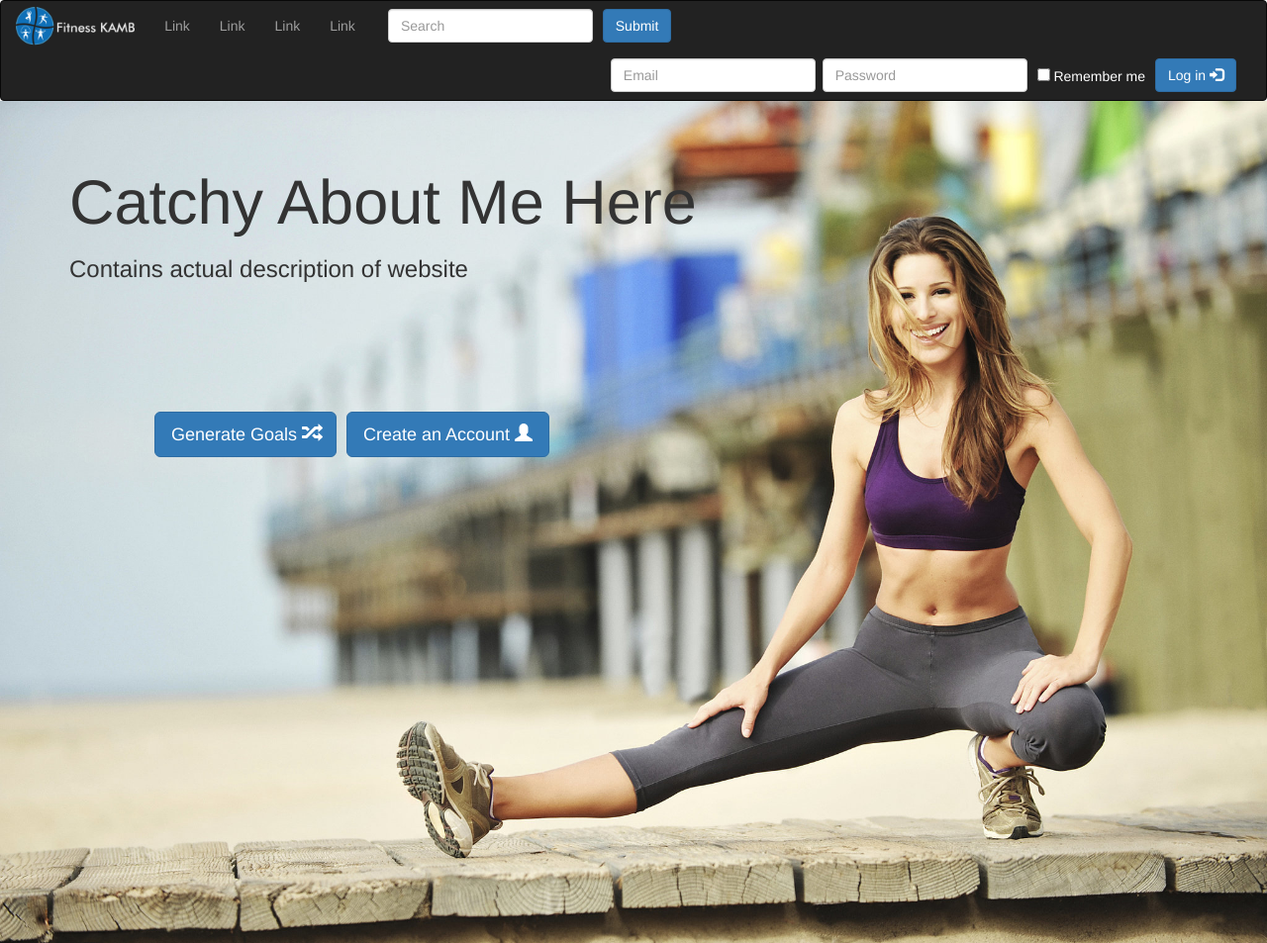
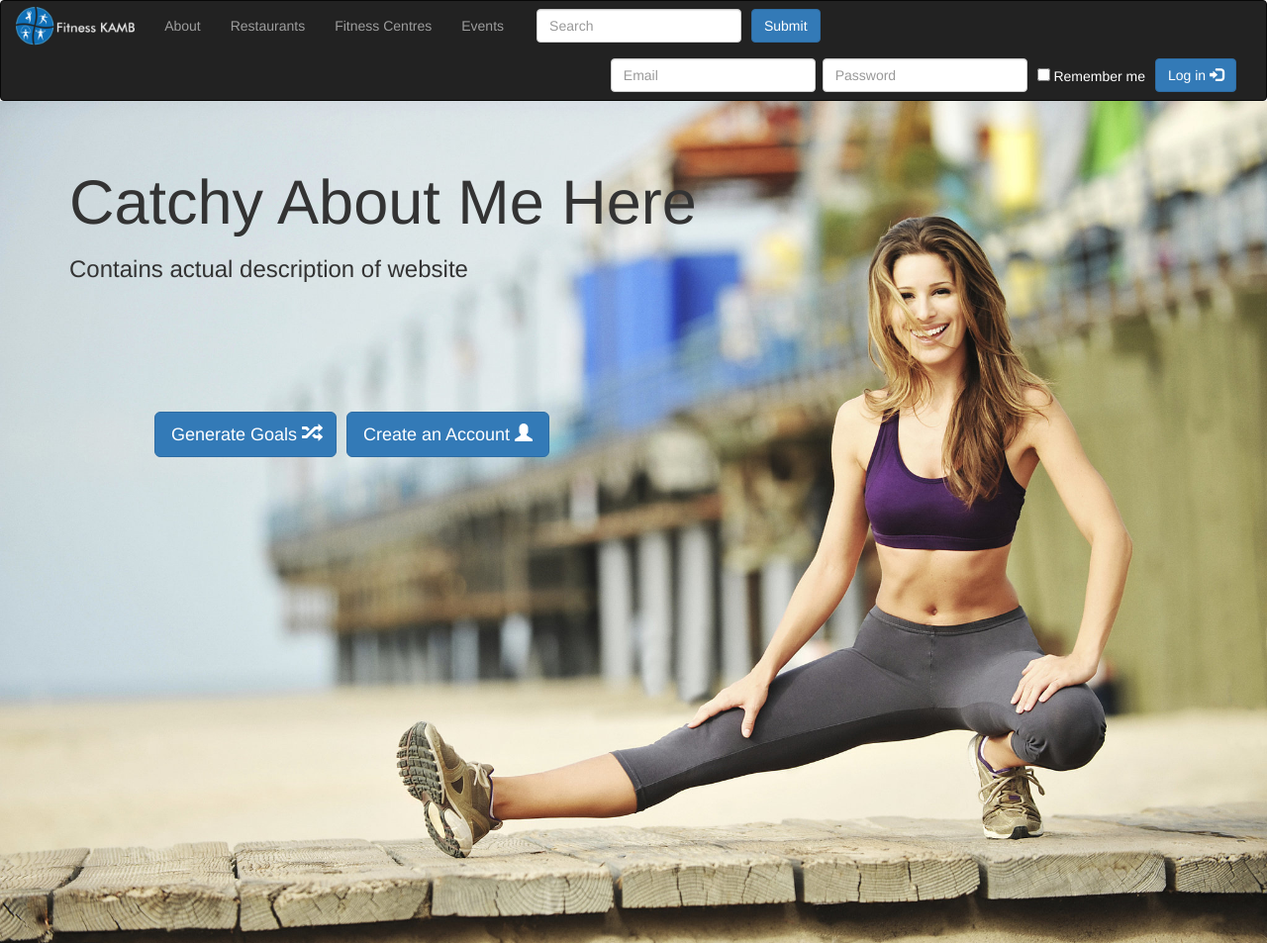
Before and after one commit to ashu-S/Fitness-KAMB, a plain HTML site: page index.html in a window 1280 px wide. Shown: the top 953 px of the page at 99% size. Drawn offline with nearby package versions, Linux system fonts and the light colour scheme.

Commit message:
Changed the navigation bar to add names to the links

```diff
--- a/index.html
+++ b/index.html
@@ -38,10 +38,10 @@
 	    <!-- Collect the nav links, forms, and other content for toggling -->
 	    <div class="collapse navbar-collapse" id="bs-example-navbar-collapse-1">
 	      <ul class="nav navbar-nav">
-	        <li><a href="#">Link</a></li>
-	        <li><a href="#">Link</a></li>
-	        <li><a href="#">Link</a></li>
-	        <li><a href="#">Link</a></li>
+	        <li><a href="#">About</a></li>
+	        <li><a href="#">Restaurants</a></li>
+	        <li><a href="#">Fitness Centres</a></li>
+	        <li><a href="#">Events</a></li>
 	      </ul>
 	      <form class="navbar-form navbar-left">
 	        <div class="form-group">
```
